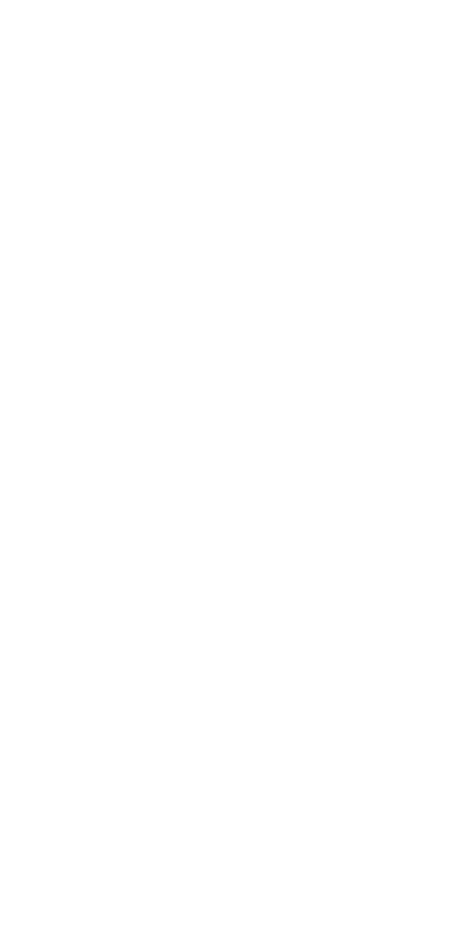
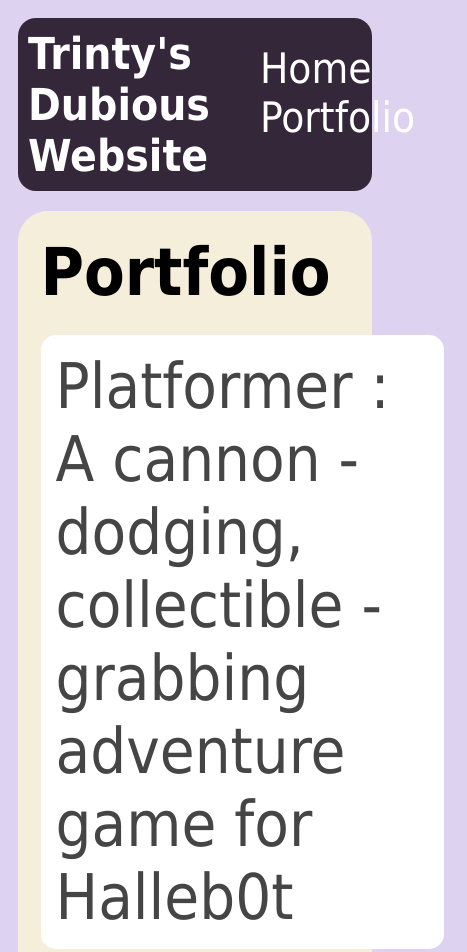
Before and after one commit to TBennett7/tbennett7.github.io, a plain HTML site: page portfolio.html in a window 390 px wide. Shown: the top 952 px of the page, 467 px wide, since content can reach past the window. Before the commit the page ends 844 px from the top, so only its background shows below. Drawn offline with Linux system fonts and the light colour scheme.

Commit message:
add portfolio.html file

```diff
--- a/portfolio.html
+++ b/portfolio.html
@@ -0,0 +1,32 @@
+<!DOCTYPE html>
+<html>
+    <head>
+        <title>Trintiy's Dubious Website</title>
+        <link rel="stylesheet" href="style.css">
+    </head>
+    <body>
+        <div id="all-contents">
+            <nav>
+                <h1>Trinty's Dubious Website</h1>
+                <ul id="nav-ul">
+                   <li class="nav-li">
+                   <a class="nav-a" href="index.html">Home</a>
+                 </li>
+                 <li class="nav-li">
+                   <a class="nav-a" href="portfolio.html">Portfolio</a>
+                 </li>
+             </ul>
+         </nav>
+         <main>
+            <div class="content">
+                <h1>Portfolio</h1>
+                <ul id="portfolio">
+                    <li><a href="projects/platformer/">Platformer : A cannon - dodging, collectible - grabbing adventure game for Halleb0t</a></li>
+                    <li><a href="projects/bouncing-box/">Bouncing Box : A project that gives you a taste of game development on the web </a></li>
+                    <li><a href="projects/circularity/">Circularity : A motion poem using random number generation and velocity applied to circle shapes...</a></li></ul>
+                </ul>
+            </div>
+         </main>
+        </div>
+    </body>
+</html>
--- a/style.css
+++ b/style.css
@@ -66,3 +66,79 @@
 img{
     border-radius: 20px;
 }
+  /* portfolio styles */
+  .content h1 {
+    color: black;
+}
+
+#portfolio {
+    list-style-type: none;
+    padding-left: 0;
+}
+
+#portfolio li {
+    background: #fff;
+    padding: 10px;
+    border-radius: 10px;
+    margin-bottom: 10px;
+}
+
+#portfolio li:hover {
+    background: #eee;
+}
+
+#portfolio a {
+    text-decoration: none;
+    color: #454545;
+}
+
+
+   /* responsive web design */
+   @media screen and (min-width: 120px) and (max-width: 1080px) {
+     main {
+       height: 100ch;
+       zoom: 1.5;
+       display: grid;
+     }
+
+     h1 {
+       font-size: 44px;
+     }
+
+     h2 {
+       font-size: 42px;
+     }
+
+     h3 {
+       font-size: 36px;
+     }
+
+     #all-contents {
+       height: 100ch;
+       margin: none;
+     }
+
+     a {
+       font-size: 42px;
+     }
+
+     .sidebar {
+       margin-right: 0px;
+       justify-content: center;
+       align-items: center;
+     }
+
+     .sidebar-img {
+       width: 100%;
+     }
+
+     p,
+     li {
+       font-size: 24px;
+     }
+
+     .content {
+       align-content: center;
+       justify-content: center;
+     }
+ }
```
Also changed, not shown: index.html (+2 -2 lines).
